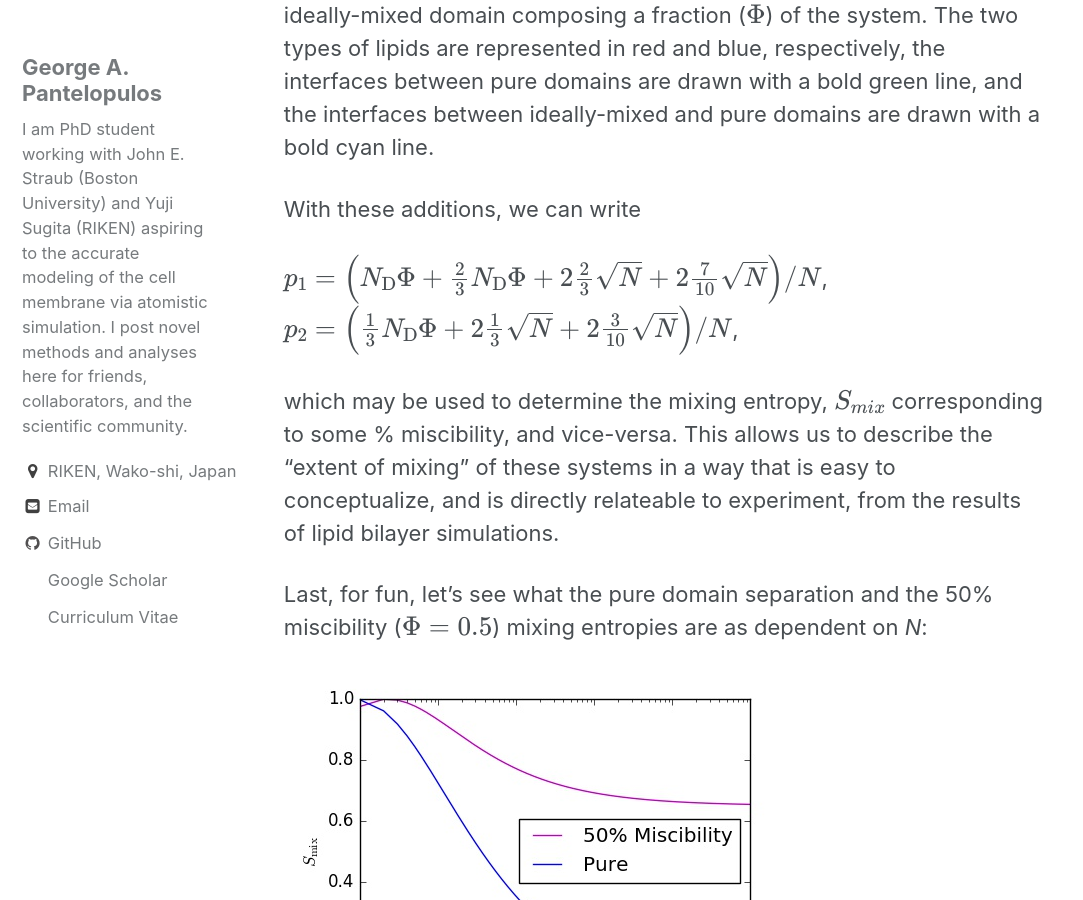
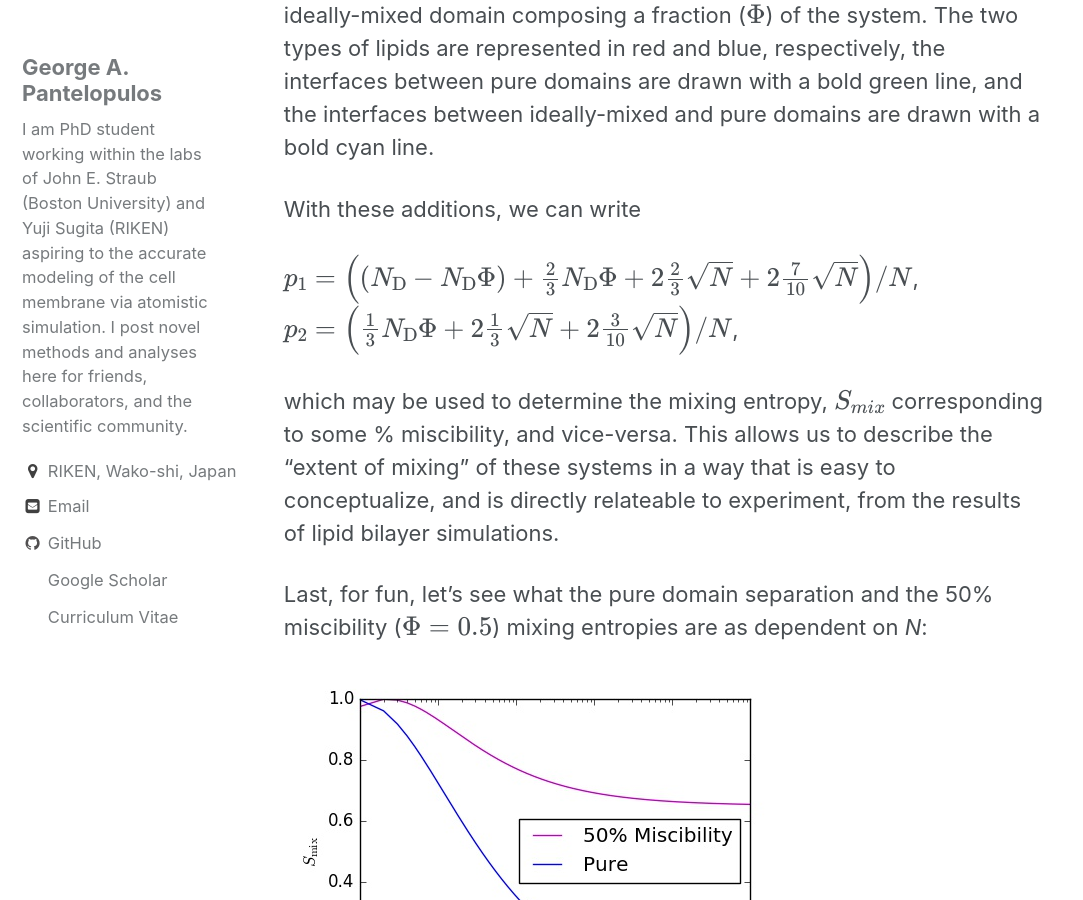
Before and after one commit to gpantel/gpantel.github.io, a Jekyll site: the page built from _posts/2017-08-30-misciblitypoint.markdown, in a window 1280 px wide and 900 px high, scrolled down 5014 px. Shown: the whole window, without its empty margins (0-1083 px from the left). Built offline with Jekyll 4.4.1, drawn with Linux system fonts in a browser that asks for light colours; formulas are drawn with MathJax 3.

Commit message:
Fixed a small error

```diff
--- a/_config.yml
+++ b/_config.yml
@@ -79,7 +79,7 @@ analytics:
 author:
   name             : "George A. Pantelopulos"
   avatar           : # path of avatar image, e.g. "/assets/images/bio-photo.jpg"
-  bio              : "I am PhD student working with John E. Straub (Boston University) and Yuji Sugita (RIKEN) aspiring to the accurate modeling of the cell membrane via atomistic simulation. I post novel methods and analyses here for friends, collaborators, and the scientific community."
+  bio              : "I am PhD student working within the labs of John E. Straub (Boston University) and Yuji Sugita (RIKEN) aspiring to the accurate modeling of the cell membrane via atomistic simulation. I post novel methods and analyses here for friends, collaborators, and the scientific community."
   cv               : ""
   location         : "RIKEN, Wako-shi, Japan"
   email            : "george.pantelopulos@riken.jp"
--- a/_posts/2017-08-30-misciblitypoint.markdown
+++ b/_posts/2017-08-30-misciblitypoint.markdown
@@ -51,7 +51,7 @@ While developing the 50% miscibility case, we may as well write equations that d
 
 With these additions, we can write
 
-$$p_1 = \left( N_\mathrm{D}\Phi + \frac{2}{3}N_\mathrm{D}\Phi + 2\frac{2}{3}\sqrt{N} + 2 \frac{7}{10}\sqrt{N} \right) / N$$,
+$$p_1 = \left( \left(N_\mathrm{D} - N_\mathrm{D}\Phi \right) + \frac{2}{3}N_\mathrm{D}\Phi + 2\frac{2}{3}\sqrt{N} + 2 \frac{7}{10}\sqrt{N} \right) / N$$,
 $$p_2 = \left( \frac{1}{3}N_\mathrm{D}\Phi + 2\frac{1}{3}\sqrt{N} + 2 \frac{3}{10}\sqrt{N} \right) / N$$,
 
 which may be used to determine the mixing entropy, $$S_{mix}$$ corresponding to some % miscibility, and vice-versa. This allows us to describe the "extent of mixing" of these systems in a way that is easy to conceptualize, and is directly relateable to experiment, from the results of lipid bilayer simulations.
```
Also changed, not shown: 4 other files.
